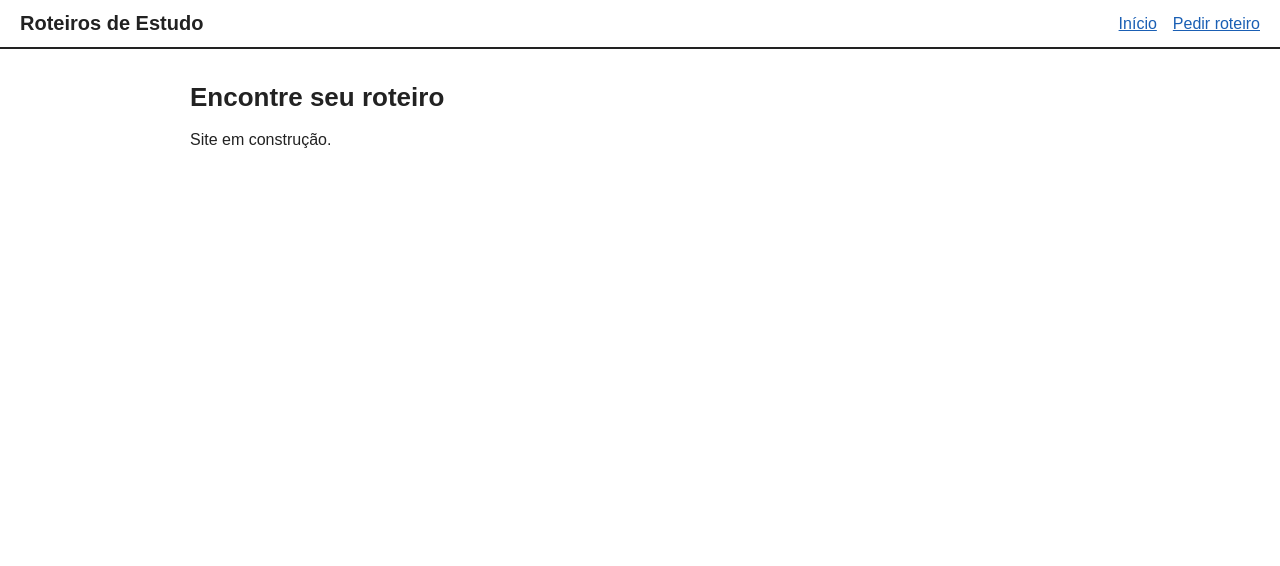
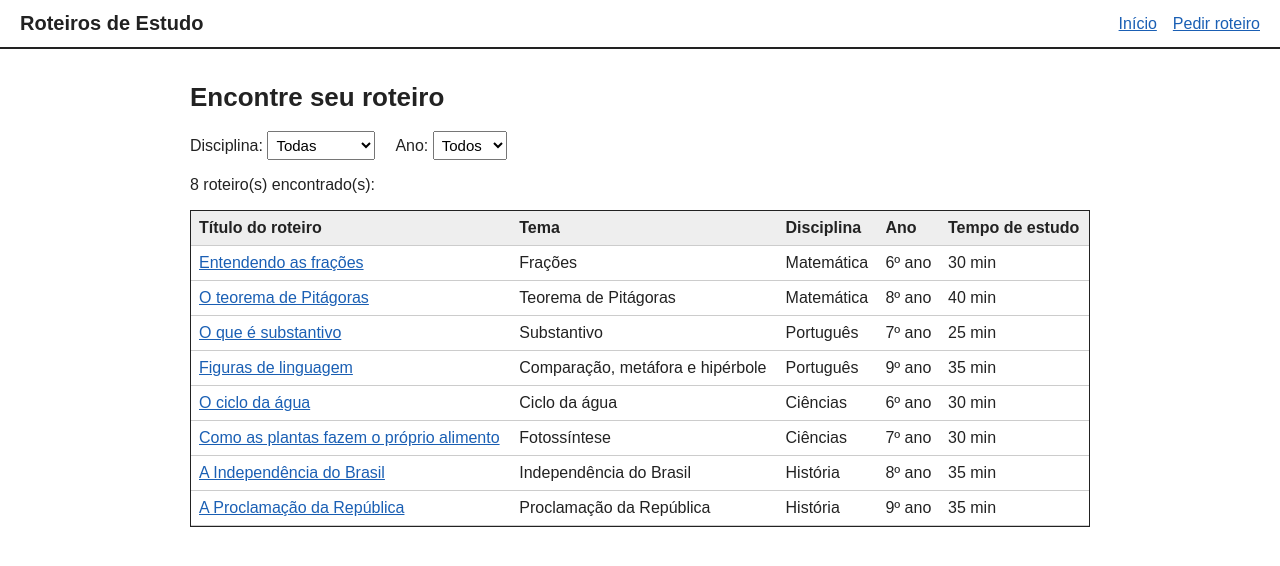
Before and after one commit to eduardo-martinho/roteiros-de-estudo, a Next.js app: page / in a window 1280 px wide. Shown: the top 566 px of the page. Built offline with nearby package versions, Linux system fonts and the light colour scheme.

Commit message:
Adiciona a tela inicial com filtro e tabela

```diff
--- a/app/globals.css
+++ b/app/globals.css
@@ -55,3 +55,39 @@ button {
 button:hover {
   background-color: #eeeeee;
 }
+
+.filtro label {
+  margin-right: 20px;
+}
+
+select {
+  font-size: 15px;
+  padding: 4px;
+}
+
+.tabela-caixa {
+  max-height: 400px;
+  overflow-y: auto;
+  border: 1px solid #222222;
+}
+
+.tabela {
+  width: 100%;
+  border-collapse: collapse;
+}
+
+.tabela th,
+.tabela td {
+  text-align: left;
+  padding: 8px;
+  border-bottom: 1px solid #cccccc;
+}
+
+.tabela th {
+  background-color: #eeeeee;
+}
+
+.aviso {
+  padding: 10px;
+  border: 1px dashed #777777;
+}
--- a/app/page.js
+++ b/app/page.js
@@ -1,8 +1,33 @@
+"use client";
+
+import { useState } from "react";
+import roteiros from "../dados/roteiros.json";
+import { filtrarRoteiros } from "../lib/roteiros";
+import FiltroRoteiros from "../components/FiltroRoteiros";
+import TabelaRoteiros from "../components/TabelaRoteiros";
+
+const disciplinas = ["Matemática", "Português", "Ciências", "História"];
+const anos = [6, 7, 8, 9];
+
 export default function Inicio() {
+  const [disciplina, setDisciplina] = useState("");
+  const [ano, setAno] = useState("");
+
+  const encontrados = filtrarRoteiros(roteiros, disciplina, ano);
+
   return (
     <div>
       <h1>Encontre seu roteiro</h1>
-      <p>Site em construção.</p>
+      <FiltroRoteiros
+        disciplinas={disciplinas}
+        anos={anos}
+        disciplina={disciplina}
+        ano={ano}
+        aoMudarDisciplina={setDisciplina}
+        aoMudarAno={setAno}
+      />
+      <p>{encontrados.length} roteiro(s) encontrado(s):</p>
+      <TabelaRoteiros roteiros={encontrados} />
     </div>
   );
 }
--- /dev/null
+++ b/components/FiltroRoteiros.js
@@ -0,0 +1,28 @@
+export default function FiltroRoteiros({ disciplinas, anos, disciplina, ano, aoMudarDisciplina, aoMudarAno }) {
+  return (
+    <div className="filtro">
+      <label>
+        Disciplina:{" "}
+        <select value={disciplina} onChange={(evento) => aoMudarDisciplina(evento.target.value)}>
+          <option value="">Todas</option>
+          {disciplinas.map((nome) => (
+            <option key={nome} value={nome}>
+              {nome}
+            </option>
+          ))}
+        </select>
+      </label>
+      <label>
+        Ano:{" "}
+        <select value={ano} onChange={(evento) => aoMudarAno(evento.target.value)}>
+          <option value="">Todos</option>
+          {anos.map((numero) => (
+            <option key={numero} value={numero}>
+              {numero}º ano
+            </option>
+          ))}
+        </select>
+      </label>
+    </div>
+  );
+}
--- /dev/null
+++ b/components/TabelaRoteiros.js
@@ -0,0 +1,36 @@
+import Link from "next/link";
+
+export default function TabelaRoteiros({ roteiros }) {
+  if (roteiros.length === 0) {
+    return <p className="aviso">Nenhum roteiro para essa disciplina e ano.</p>;
+  }
+
+  return (
+    <div className="tabela-caixa">
+      <table className="tabela">
+        <thead>
+          <tr>
+            <th>Título do roteiro</th>
+            <th>Tema</th>
+            <th>Disciplina</th>
+            <th>Ano</th>
+            <th>Tempo de estudo</th>
+          </tr>
+        </thead>
+        <tbody>
+          {roteiros.map((roteiro) => (
+            <tr key={roteiro.id}>
+              <td>
+                <Link href={"/roteiros/" + roteiro.id}>{roteiro.titulo}</Link>
+              </td>
+              <td>{roteiro.tema}</td>
+              <td>{roteiro.disciplina}</td>
+              <td>{roteiro.ano}º ano</td>
+              <td>{roteiro.tempoMinutos} min</td>
+            </tr>
+          ))}
+        </tbody>
+      </table>
+    </div>
+  );
+}
```
